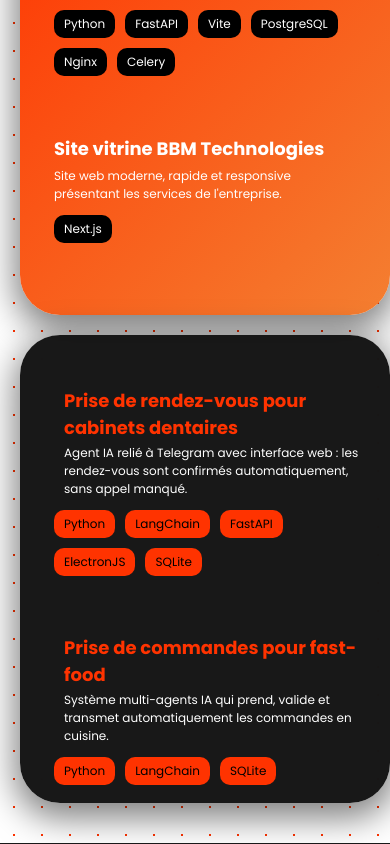
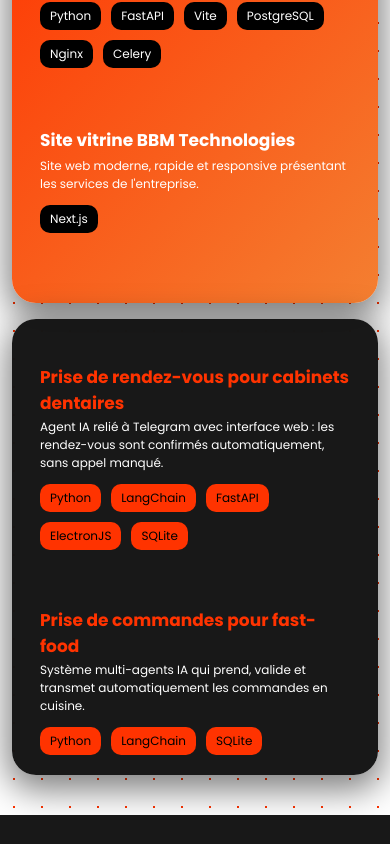
Before and after one commit to sid77med-bit/my-portfolio, a Next.js app in the folder frontend/: page / in a window 390 px wide. Shown: the part 1300-2144 px from the top of the page. Built offline with nearby package versions, Linux system fonts and the light colour scheme.

Commit message:
update 7

```diff
--- a/frontend/app/page.module.css
+++ b/frontend/app/page.module.css
@@ -572,7 +572,8 @@ box-shadow: 0px 10px 34px 5px rgba(0, 0, 0, 0.5);
   }
 
   .projects {
-    padding: 40px 20px;
+    padding: 40px 12px;
+    overflow-x: hidden;
   }
 
   .projectHeader {
@@ -581,47 +582,63 @@ box-shadow: 0px 10px 34px 5px rgba(0, 0, 0, 0.5);
 
   .projects2Container {
     width: 100%;
+    max-width: 100%;
+    box-sizing: border-box;
     flex-direction: column;
+    border-radius: 24px;
+    padding: 8px;
   }
 
   .projects1Container {
     position: relative;
     top: auto;
     right: auto;
-    margin-top: 20px;
+    margin-top: 16px;
     width: 100%;
+    max-width: 100%;
+    box-sizing: border-box;
+    border-radius: 24px;
+    padding: 8px;
   }
 
   .projects2 {
-    padding-inline: 24px;
-    padding-block: 24px;
+    padding-inline: 20px;
+    padding-block: 20px;
   }
 
   .projects2 h3 {
     width: 100%;
-    font-size: 18px;
+    max-width: 100%;
+    font-size: 17px;
+    box-sizing: border-box;
   }
 
   .projects2 p {
     width: 100%;
+    max-width: 100%;
     font-size: 12px;
+    box-sizing: border-box;
   }
 
   .projects1 {
-    padding-inline: 24px;
-    padding-block: 24px;
+    padding-inline: 20px;
+    padding-block: 20px;
   }
 
   .projects1 h3 {
     width: 100%;
-    font-size: 18px;
-    margin-left: 10px;
+    max-width: 100%;
+    font-size: 17px;
+    margin-left: 0;
+    box-sizing: border-box;
   }
 
   .projects1 p {
     width: 100%;
+    max-width: 100%;
     font-size: 12px;
-    margin-left: 10px;
+    margin-left: 0;
+    box-sizing: border-box;
   }
 
   .contacts {
```
